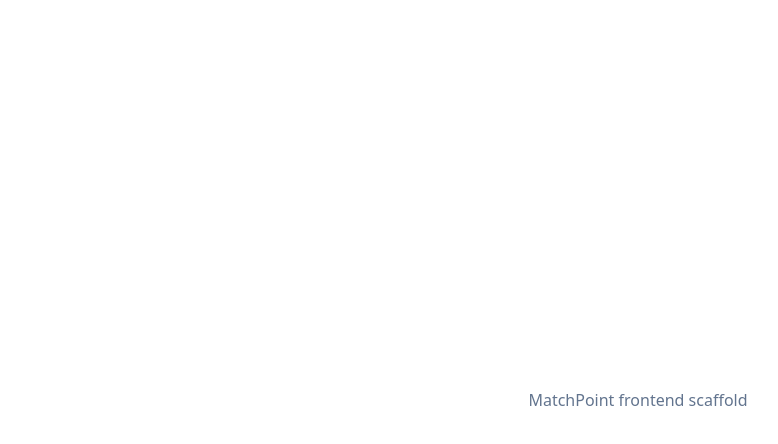
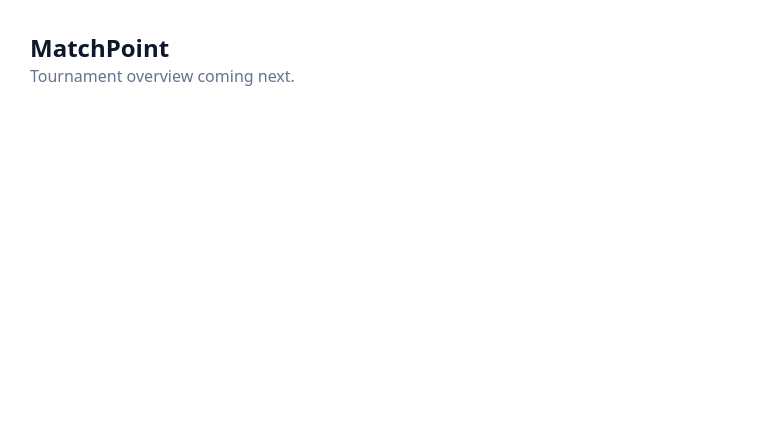
Before and after one commit to Sithranjan-Suresh/match-point, a React app in the folder frontend/: page / in a window 1280 px wide. Shown: the top 444 px of the page, without its empty margins (2-780 px from the left). Built offline with nearby package versions, Linux system fonts and the light colour scheme; the HTML template or start-up script is replaced by a standard one.

Commit message:
Add React Router routes (/ and /match/:matchId) with API client

```diff
--- a/frontend/src/App.jsx
+++ b/frontend/src/App.jsx
@@ -1,8 +1,15 @@
+import { BrowserRouter, Routes, Route } from 'react-router-dom'
+import TournamentView from './pages/TournamentView'
+import MatchView from './pages/MatchView'
+
 function App() {
   return (
-    <div className="min-h-screen flex items-center justify-center">
-      <p className="text-slate-500">MatchPoint frontend scaffold</p>
-    </div>
+    <BrowserRouter>
+      <Routes>
+        <Route path="/" element={<TournamentView />} />
+        <Route path="/match/:matchId" element={<MatchView />} />
+      </Routes>
+    </BrowserRouter>
   )
 }
 
--- /dev/null
+++ b/frontend/src/api.js
@@ -0,0 +1,22 @@
+const API_URL = import.meta.env.VITE_API_URL || 'http://localhost:8000'
+
+async function getJSON(path) {
+  const res = await fetch(`${API_URL}${path}`)
+  if (!res.ok) {
+    throw new Error(`Request failed: ${path} (${res.status})`)
+  }
+  return res.json()
+}
+
+export function getTournamentSummary() {
+  return getJSON('/api/tournament')
+}
+
+export function getMatches(stage) {
+  const query = stage ? `?stage=${encodeURIComponent(stage)}` : ''
+  return getJSON(`/api/matches${query}`)
+}
+
+export function getMatch(matchId) {
+  return getJSON(`/api/matches/${matchId}`)
+}
--- /dev/null
+++ b/frontend/src/pages/MatchView.jsx
@@ -0,0 +1,12 @@
+import { useParams } from 'react-router-dom'
+
+function MatchView() {
+  const { matchId } = useParams()
+  return (
+    <div className="min-h-screen p-8">
+      <p className="text-slate-500">Match view for match {matchId} coming next.</p>
+    </div>
+  )
+}
+
+export default MatchView
--- /dev/null
+++ b/frontend/src/pages/TournamentView.jsx
@@ -0,0 +1,10 @@
+function TournamentView() {
+  return (
+    <div className="min-h-screen p-8">
+      <h1 className="text-2xl font-semibold text-slate-900">MatchPoint</h1>
+      <p className="text-slate-500">Tournament overview coming next.</p>
+    </div>
+  )
+}
+
+export default TournamentView
```
